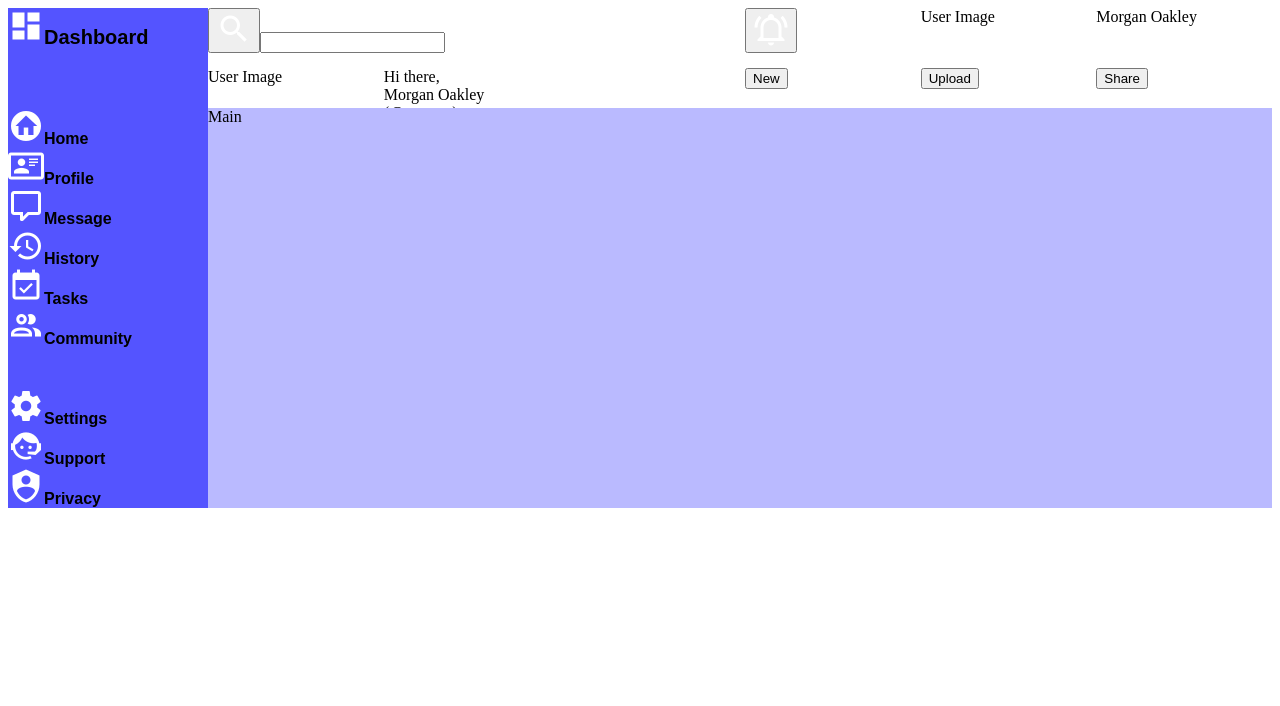
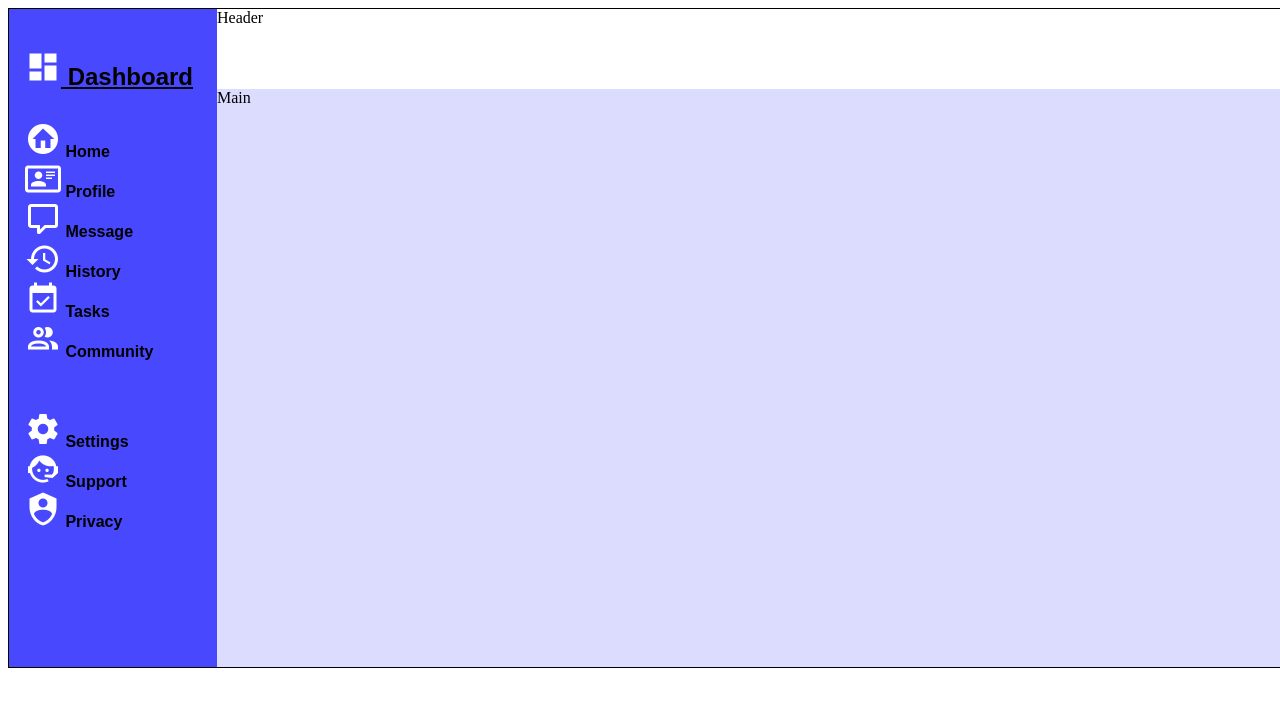
Before and after one commit to telepath01/Admin-Dashboard, a plain HTML site: page index.html in a window 1280 px wide. Drawn offline with Linux system fonts and the light colour scheme.

Commit message:
Updated the side bar
create the side bar of the project

```diff
--- a/index.html
+++ b/index.html
@@ -9,65 +9,59 @@
   </head>
   <body>
     <div class="admin-container">
+      <div class="sidebar-container">
+        <div class="sb-items">
+          <p class="dash">
+            <img class="sb-img" src="/resources/images/dashboard.png" />
+            Dashboard
+          </p>
           <div class="section1">
-        <div class="dash-container">
-          <div><img src="/resources/images/dashboard.png" />Dashboard</div>
+            <div class="sb-item">
+              <img class="sb-img" src="/resources/images/home-circle.png" />
+              Home
             </div>
-        <div class="sb-section1">
-          <div><img src="/resources/images/home-circle.png" />Home</div>
-          <div>
+            <div class="sb-item">
               <img
+                class="sb-img"
                 src="/resources/images/card-account-details-outline.png"
-            />Profile
+              />
+              Profile
             </div>
-          <div><img src="/resources/images/comment-outline.png" />Message</div>
-          <div><img src="/resources/images/history.png" />History</div>
-          <div><img src="/resources/images/calendar.png" />Tasks</div>
-          <div>
+            <div class="sb-item">
+              <img class="sb-img" src="/resources/images/comment-outline.png" />
+              Message
+            </div>
+            <div class="sb-item">
+              <img class="sb-img" src="/resources/images/history.png" /> History
+            </div>
+            <div class="sb-item">
+              <img class="sb-img" src="/resources/images/calendar.png" /> Tasks
+            </div>
+            <div class="sb-item">
               <img
+                class="sb-img"
                 src="/resources/images/account-multiple-outline.png"
-            />Community
-          </div>
-        </div>
-        <div class="sb-section2">
-          <div><img src="/resources/images/cog.png" />Settings</div>
-          <div><img src="/resources/images/face-agent.png" />Support</div>
-          <div><img src="/resources/images/shield-account.png" />Privacy</div>
+              />
+              Community
             </div>
           </div>
           <div class="section2">
-        <div class="search-container">
-          <button class="search-btn">
-            <img src="/resources/images/magnify.png" /></button
-          ><input type="search" id="search" name="user-search" />
+            <div class="sb-item">
+              <img class="sb-img" src="/resources/images/cog.png" /> Settings
             </div>
-        <div class="top-right">
-          <div class="bell">
-            <div class="bell-btn">
-              <button>
-                <img src="/resources/images/bell-ring-outline.png" />
-              </button>
+            <div class="sb-item">
+              <img class="sb-img" src="/resources/images/face-agent.png" />
+              Support
             </div>
-            <div class="user-image">User Image</div>
-            <div class="User-name">Morgan Oakley</div>
+            <div class="sb-item">
+              <img class="sb-img" src="/resources/images/shield-account.png" />
+              Privacy
             </div>
           </div>
-        <div class="bottom-left">
-          <div class="user-image1">
-            <div class="user-image2">User Image</div>
-          </div>
-          <div class="intro">
-            <div class="intro1">Hi there,</div>
-            <div class="intro2">Morgan Oakley (@morgan)</div>
         </div>
       </div>
-        <div class="bottom-right">
-          <div class="btn"><button>New</button></div>
-          <div class="btn"><button>Upload</button></div>
-          <div class="btn"><button>Share</button></div>
-        </div>
-      </div>
-      <div class="section3">Main</div>
+      <div class="header-container">Header</div>
+      <div class="main-container">Main</div>
     </div>
   </body>
 </html>
--- a/resources/styles/style.css
+++ b/resources/styles/style.css
@@ -1,53 +1,52 @@
+body {
+  border: 1px solid black;
+  width: 100%;
+  height: 100%;
+}
 .admin-container {
   display: grid;
-  grid-template-columns: 200px repeat(1, 1fr);
-  grid-template-rows: 100px repeat(1, 1fr);
+  grid-template-columns: 13em repeat(1, 1fr);
+  grid-template-rows: 5em repeat(1, 1fr);
+  grid-template-areas:
+    "side-bar header"
+    "side-bar main"
+    "side-bar main";
+}
+.sidebar-container {
+  display: grid;
+  background-color: rgb(72, 72, 255);
+  font-family: sans-serif;
+  font-weight: bold;
+  grid-area: side-bar;
+  grid-template-rows: 1fr;
+}
+.sb-items {
+  display: grid;
+  grid-template-columns: 1, 1fr;
+  grid-template-rows: 6em 1fr 50px 1fr;
+  grid-template-areas:
+    "dash"
+    "section1"
+    "."
+    "section2";
+  padding: 1em;
+}
+.dash {
+  text-decoration: underline;
+  grid-area: dash;
+  font-size: 1.5em;
 }
 .section1 {
-  background-color: rgb(84, 84, 255);
-  display: grid;
-  grid-area: 1/1/5/2;
-  font-weight: bold;
-  font-family: sans-serif;
-  grid-template-rows: 100px repeat(10, 1fr);
-}
-.dash-container {
-  font-size: 20px;
-}
-.sb-section1 {
-  display: grid;
-  grid-area: 2/1/8/2;
-}
-.sb-section2 {
-  display: grid;
-  grid-area: 9/1/12/2;
+  grid-area: section1;
 }
 .section2 {
-  display: grid;
-  gap: 10px;
-  grid-area: 1/2/2/4;
-  grid-template-columns: repeat(2, 1fr);
-  grid-template-rows: 50px 50px;
-}
-.top-right {
-  display: grid;
-  grid-area: 1/2/2/3;
-}
-.bell {
-  display: grid;
-  grid-template-columns: repeat(3, 1fr);
-}
-.bottom-left {
-  display: grid;
-  grid-area: 2/1/3/2;
-  grid-template-columns: repeat(3, 1fr);
-}
-.bottom-right {
-  display: grid;
-  grid-template-columns: repeat(3, 1fr);
+  grid-area: section2;
 }
 
-.section3 {
-  background-color: rgb(186, 186, 255);
-  grid-area: 2/2/5/4;
+.header.container {
+  grid-area: header;
 }
+.main-container {
+  background-color: rgb(220, 220, 255);
+  grid-area: main;
+}
```
Lines whose indentation alone changed are shown as unchanged.
